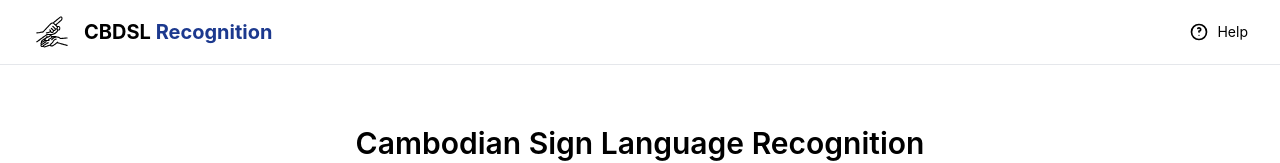
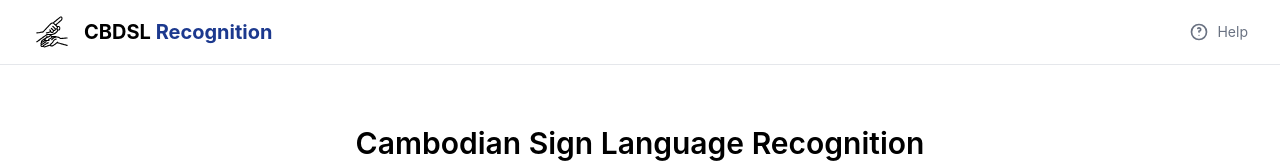
Before and after one commit to mon8th/fyp-cbdsl, a Vue app in the folder frontend/: page / in a window 1280 px wide. Shown: the top 163 px of the page. Built offline with nearby package versions, Linux system fonts and the light colour scheme.

Commit message:
help page clickable

```diff
--- a/frontend/src/components/taskbar/NavBar.vue
+++ b/frontend/src/components/taskbar/NavBar.vue
@@ -1,6 +1,10 @@
 <script setup>
+import { ref } from 'vue'
 import SignIcon from '../../assets/SignIcon.vue'
 import QuestionIcon from '../../assets/QuestionIcon.vue'
+import Help from '../Help.vue'
+
+const showHelp = ref(false)
 </script>
 
 <template>
@@ -9,16 +13,17 @@ import QuestionIcon from '../../assets/QuestionIcon.vue'
             <div class="w-10 flex items-center justify-center">
                 <SignIcon />
             </div>
+
             <h1 class="text-xl font-bold text-black">
                 CBDSL <span class="text-blue-900">Recognition</span>
             </h1>
         </div>
 
-        <div class="flex items-center gap-2 text-black-300 text-sm">
-            <div >
-                <QuestionIcon />
-            </div>
-            <a href="#" class="hover:text-blue-900">Help</a>
-        </div>
+        <button @click="showHelp = true" class="flex items-center gap-2 text-sm text-gray-500 cursor-pointer hover:text-blue-900">
+            <QuestionIcon />
+            Help
+        </button>
+
+        <Help :show="showHelp" @close="showHelp = false" />
     </nav>
 </template>
```
